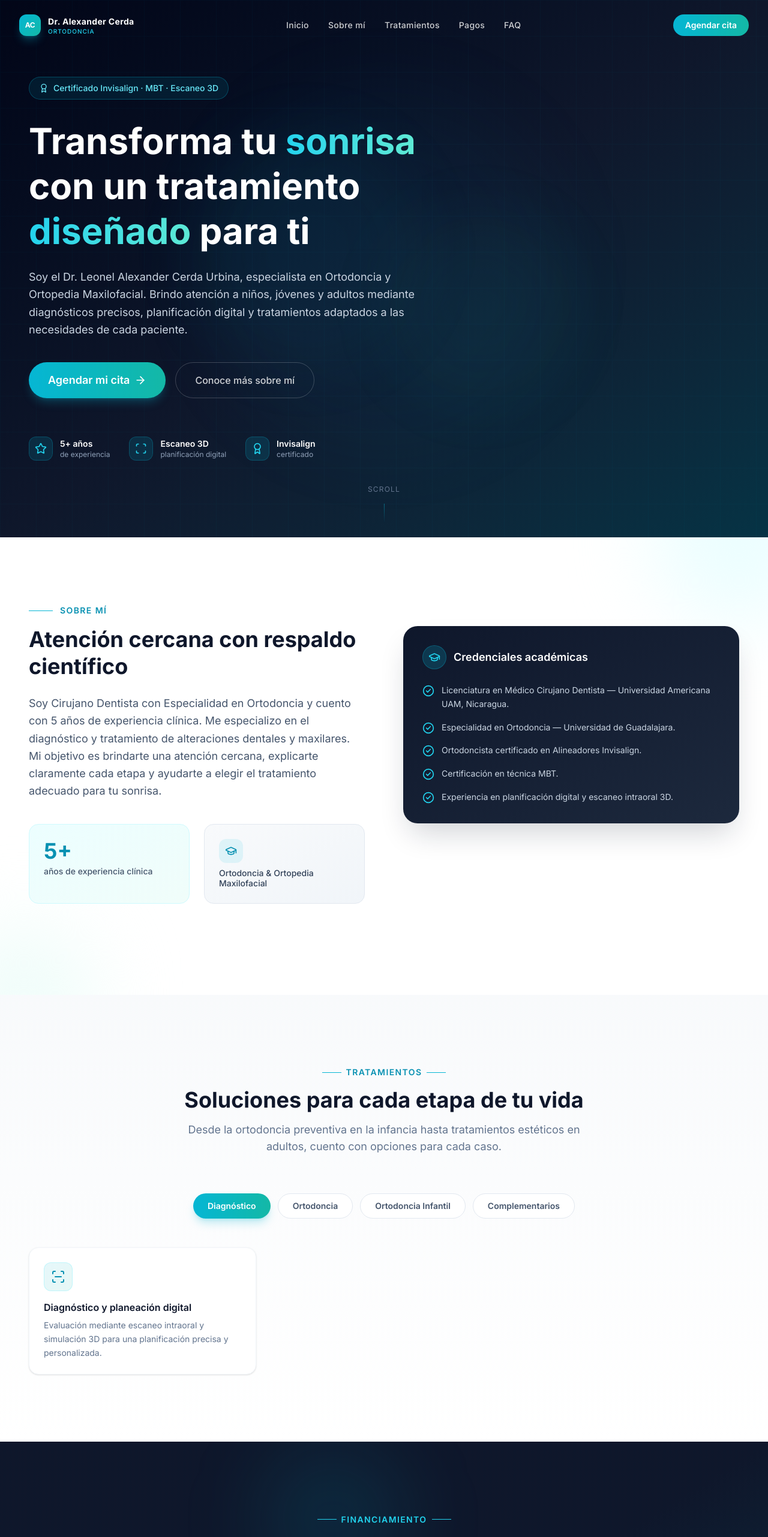
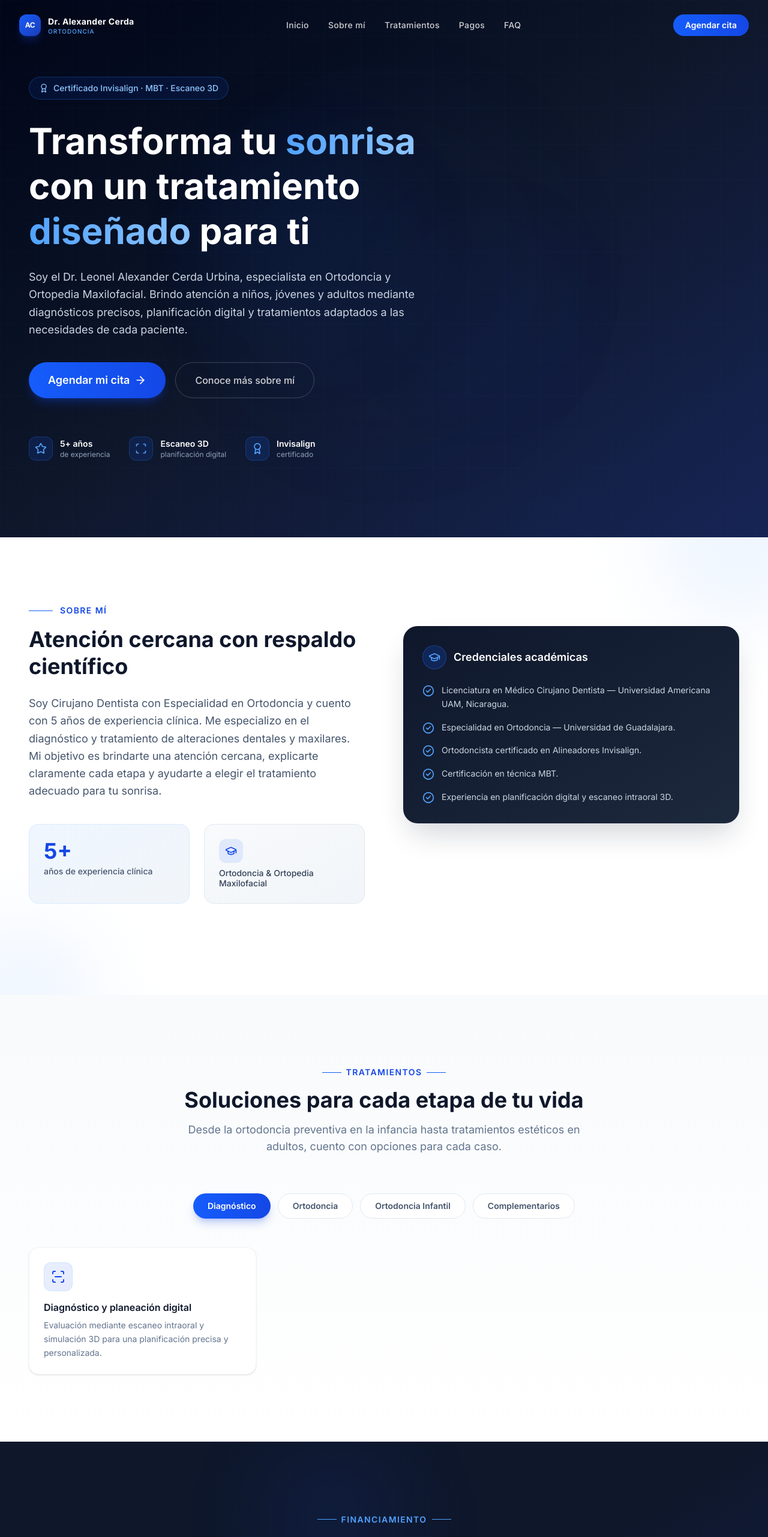
Before and after one commit to Yaelciny/landingPage-drAlexander, a Next.js app: page / in a window 1280 px wide. Shown: the top 2563 px of the page at 60% size. Built offline with nearby package versions, Linux system fonts and the light colour scheme.

Commit message:
Implementacion de cambio de colores

```diff
--- a/src/components/About/About.tsx
+++ b/src/components/About/About.tsx
@@ -24,8 +24,8 @@ export default function About({ data }: AboutProps) {
       className="relative py-28 bg-white overflow-hidden"
     >
       {/* Decorative blobs */}
-      <div className="absolute top-0 right-0 w-72 h-72 bg-cyan-50 rounded-full -translate-y-1/2 translate-x-1/3 blur-3xl pointer-events-none" />
-      <div className="absolute bottom-0 left-0 w-60 h-60 bg-teal-50 rounded-full translate-y-1/2 -translate-x-1/3 blur-3xl pointer-events-none" />
+      <div className="absolute top-0 right-0 w-72 h-72 bg-blue-50 rounded-full -translate-y-1/2 translate-x-1/3 blur-3xl pointer-events-none" />
+      <div className="absolute bottom-0 left-0 w-60 h-60 bg-blue-50 rounded-full translate-y-1/2 -translate-x-1/3 blur-3xl pointer-events-none" />
 
       <div className="relative max-w-7xl mx-auto px-6 sm:px-8 lg:px-12">
         {/* Section label */}
@@ -37,8 +37,8 @@ export default function About({ data }: AboutProps) {
           variants={fadeUp}
           className="flex items-center gap-3 mb-4"
         >
-          <span className="h-px w-10 bg-cyan-500" />
-          <span className="text-cyan-600 font-semibold text-sm uppercase tracking-widest">
+          <span className="h-px w-10 bg-blue-600" />
+          <span className="text-blue-700 font-semibold text-sm uppercase tracking-widest">
             {data.sectionLabel}
           </span>
         </motion.div>
@@ -77,15 +77,15 @@ export default function About({ data }: AboutProps) {
               variants={fadeUp}
               className="grid grid-cols-2 gap-6 mb-10"
             >
-              <div className="bg-linear-to-br from-cyan-50 to-teal-50 rounded-2xl p-6 border border-cyan-100">
-                <p className="text-4xl font-bold text-cyan-600 mb-1">
+              <div className="bg-linear-to-br from-blue-50 to-slate-100 rounded-2xl p-6 border border-blue-100">
+                <p className="text-4xl font-bold text-blue-700 mb-1">
                   {data.yearsExperience}+
                 </p>
                 <p className="text-slate-600 text-sm font-medium">años de experiencia clínica</p>
               </div>
               <div className="bg-linear-to-br from-slate-50 to-slate-100 rounded-2xl p-6 border border-slate-200">
-                <div className="w-10 h-10 rounded-xl bg-cyan-500/10 flex items-center justify-center mb-2">
-                  <GraduationCap className="w-5 h-5 text-cyan-600" />
+                <div className="w-10 h-10 rounded-xl bg-blue-600/10 flex items-center justify-center mb-2">
+                  <GraduationCap className="w-5 h-5 text-blue-700" />
                 </div>
                 <p className="text-slate-700 text-sm font-medium leading-tight">
                   {data.specialtyLabel}
@@ -105,8 +105,8 @@ export default function About({ data }: AboutProps) {
               className="bg-linear-to-br from-slate-900 to-slate-800 rounded-3xl p-8 shadow-2xl shadow-slate-900/20"
             >
               <div className="flex items-center gap-3 mb-6">
-                <div className="w-10 h-10 rounded-full bg-cyan-500/20 border border-cyan-500/30 flex items-center justify-center">
-                  <GraduationCap className="w-5 h-5 text-cyan-400" />
+                <div className="w-10 h-10 rounded-full bg-blue-600/20 border border-blue-500/30 flex items-center justify-center">
+                  <GraduationCap className="w-5 h-5 text-blue-400" />
                 </div>
                 <h3 className="text-white font-semibold text-lg">Credenciales académicas</h3>
               </div>
@@ -122,7 +122,7 @@ export default function About({ data }: AboutProps) {
                     variants={fadeUp}
                     className="flex items-start gap-3"
                   >
-                    <CheckCircle2 className="w-5 h-5 text-cyan-400 mt-0.5 flex-shrink-0" />
+                    <CheckCircle2 className="w-5 h-5 text-blue-400 mt-0.5 flex-shrink-0" />
                     <span className="text-slate-300 text-sm leading-relaxed">
                       {cred.text}
                     </span>
--- a/src/components/Hero/Hero.tsx
+++ b/src/components/Hero/Hero.tsx
@@ -12,13 +12,13 @@ export default function Hero({ data }: HeroProps) {
   return (
     <section
       id="inicio"
-      className="relative min-h-screen flex items-center overflow-hidden bg-linear-to-br from-slate-950 via-slate-900 to-cyan-950"
+      className="relative min-h-screen flex items-center overflow-hidden bg-linear-to-br from-slate-950 via-slate-900 to-blue-950"
     >
       {/* Animated background orbs */}
       <div className="absolute inset-0 pointer-events-none">
-        <div className="absolute top-1/4 left-1/4 w-96 h-96 bg-cyan-500/10 rounded-full blur-3xl animate-pulse" />
-        <div className="absolute bottom-1/4 right-1/4 w-80 h-80 bg-teal-400/8 rounded-full blur-3xl animate-pulse delay-1000" />
-        <div className="absolute top-1/2 left-1/2 -translate-x-1/2 -translate-y-1/2 w-[600px] h-[600px] bg-sky-600/5 rounded-full blur-3xl" />
+        <div className="absolute top-1/4 left-1/4 w-96 h-96 bg-blue-600/8 rounded-full blur-3xl animate-pulse" />
+        <div className="absolute bottom-1/4 right-1/4 w-80 h-80 bg-blue-800/6 rounded-full blur-3xl animate-pulse delay-1000" />
+        <div className="absolute top-1/2 left-1/2 -translate-x-1/2 -translate-y-1/2 w-[600px] h-[600px] bg-blue-900/4 rounded-full blur-3xl" />
       </div>
 
       {/* Grid overlay */}
@@ -26,7 +26,7 @@ export default function Hero({ data }: HeroProps) {
         className="absolute inset-0 opacity-[0.03]"
         style={{
           backgroundImage:
-            'linear-gradient(rgba(6,182,212,1) 1px, transparent 1px), linear-gradient(90deg, rgba(6,182,212,1) 1px, transparent 1px)',
+            'linear-gradient(rgba(59,130,246,1) 1px, transparent 1px), linear-gradient(90deg, rgba(59,130,246,1) 1px, transparent 1px)',
           backgroundSize: '60px 60px',
         }}
       />
@@ -38,7 +38,7 @@ export default function Hero({ data }: HeroProps) {
             initial={{ opacity: 0, y: 20 }}
             animate={{ opacity: 1, y: 0 }}
             transition={{ duration: 0.5 }}
-            className="inline-flex items-center gap-2 px-4 py-2 rounded-full border border-cyan-500/30 bg-cyan-500/10 text-cyan-300 text-sm font-medium mb-8 backdrop-blur-sm"
+            className="inline-flex items-center gap-2 px-4 py-2 rounded-full border border-blue-500/30 bg-blue-600/10 text-blue-300 text-sm font-medium mb-8 backdrop-blur-sm"
           >
             <Award className="w-4 h-4" />
             {data.badge}
@@ -53,7 +53,7 @@ export default function Hero({ data }: HeroProps) {
           >
             {data.headline.split(' ').map((word, i) =>
               word === 'sonrisa' || word === 'diseñado' ? (
-                <span key={i} className="text-transparent bg-clip-text bg-gradient-to-r from-cyan-400 to-teal-300">
+                <span key={i} className="text-transparent bg-clip-text bg-gradient-to-r from-blue-400 to-blue-300">
                   {word}{' '}
                 </span>
               ) : (
@@ -82,7 +82,7 @@ export default function Hero({ data }: HeroProps) {
             <a
               href={data.ctaHref}
               id="hero-cta-primary"
-              className="group inline-flex items-center justify-center gap-2 px-8 py-4 rounded-full bg-gradient-to-r from-cyan-500 to-teal-500 text-white font-semibold text-lg shadow-lg shadow-cyan-500/25 hover:shadow-cyan-500/40 hover:scale-105 transition-all duration-300"
+              className="group inline-flex items-center justify-center gap-2 px-8 py-4 rounded-full bg-gradient-to-r from-blue-600 to-blue-700 text-white font-semibold text-lg shadow-lg shadow-blue-700/30 hover:shadow-blue-700/50 hover:scale-105 transition-all duration-300"
             >
               {data.ctaLabel}
               <ArrowRight className="w-5 h-5 group-hover:translate-x-1 transition-transform duration-300" />
@@ -109,8 +109,8 @@ export default function Hero({ data }: HeroProps) {
               { icon: Award, label: 'Invisalign', sub: 'certificado' },
             ].map(({ icon: Icon, label, sub }) => (
               <div key={label} className="flex items-center gap-3">
-                <div className="w-10 h-10 rounded-xl bg-cyan-500/15 border border-cyan-500/25 flex items-center justify-center">
-                  <Icon className="w-5 h-5 text-cyan-400" />
+                <div className="w-10 h-10 rounded-xl bg-blue-600/15 border border-blue-500/25 flex items-center justify-center">
+                  <Icon className="w-5 h-5 text-blue-400" />
                 </div>
                 <div>
                   <p className="text-white font-semibold text-sm">{label}</p>
@@ -121,21 +121,6 @@ export default function Hero({ data }: HeroProps) {
           </motion.div>
         </div>
       </div>
-
-      {/* Scroll indicator */}
-      <motion.div
-        initial={{ opacity: 0 }}
-        animate={{ opacity: 1 }}
-        transition={{ delay: 1, duration: 0.5 }}
-        className="absolute bottom-8 left-1/2 -translate-x-1/2 flex flex-col items-center gap-2"
-      >
-        <span className="text-slate-500 text-xs tracking-widest uppercase">Scroll</span>
-        <motion.div
-          animate={{ y: [0, 8, 0] }}
-          transition={{ duration: 1.5, repeat: Infinity }}
-          className="w-px h-8 bg-gradient-to-b from-cyan-500/50 to-transparent"
-        />
-      </motion.div>
     </section>
   );
 }
--- a/src/components/Navbar/Navbar.tsx
+++ b/src/components/Navbar/Navbar.tsx
@@ -73,14 +73,14 @@ export default function Navbar() {
             }}
             id="nav-logo"
           >
-            <div className="w-9 h-9 rounded-xl bg-gradient-to-br from-cyan-500 to-teal-500 flex items-center justify-center shadow-lg shadow-cyan-500/30 group-hover:shadow-cyan-500/50 transition-shadow duration-300">
+            <div className="w-9 h-9 rounded-xl bg-gradient-to-br from-blue-600 to-blue-800 flex items-center justify-center shadow-lg shadow-blue-700/30 group-hover:shadow-blue-700/50 transition-shadow duration-300">
               <span className="text-white text-xs font-bold tracking-tight">AC</span>
             </div>
             <div className="flex flex-col leading-tight">
               <span className="text-sm font-bold tracking-wide text-white">
                 Dr. Alexander Cerda
               </span>
-              <span className="text-[10px] text-cyan-400 font-medium tracking-widest uppercase">
+              <span className="text-[10px] text-blue-400 font-medium tracking-widest uppercase">
                 Ortodoncia
               </span>
             </div>
@@ -99,7 +99,7 @@ export default function Navbar() {
                 initial={{ opacity: 0, y: -10 }}
                 animate={{ opacity: 1, y: 0 }}
                 transition={{ delay: index * 0.1 }}
-                className="relative text-sm font-medium tracking-wide text-white/80 hover:text-white transition-colors after:absolute after:bottom-[-4px] after:left-0 after:h-[1.5px] after:w-0 after:bg-cyan-400 after:transition-all after:duration-300 hover:after:w-full"
+                className="relative text-sm font-medium tracking-wide text-white/80 hover:text-white transition-colors after:absolute after:bottom-[-4px] after:left-0 after:h-[1.5px] after:w-0 after:bg-blue-400 after:transition-all after:duration-300 hover:after:w-full"
               >
                 {link.label}
               </motion.a>
@@ -116,7 +116,7 @@ export default function Navbar() {
                 e.preventDefault();
                 handleNav("#contacto");
               }}
-              className="hidden md:inline-flex items-center rounded-full px-5 py-2 text-sm font-semibold text-white bg-gradient-to-r from-cyan-500 to-teal-500 hover:shadow-lg hover:shadow-cyan-500/30 hover:scale-105 transition-all duration-300"
+              className="hidden md:inline-flex items-center rounded-full px-5 py-2 text-sm font-semibold text-white bg-gradient-to-r from-blue-600 to-blue-700 hover:shadow-lg hover:shadow-blue-700/30 hover:scale-105 transition-all duration-300"
             >
               Agendar cita
             </a>
@@ -185,7 +185,7 @@ export default function Navbar() {
                     e.preventDefault();
                     handleNav("#contacto");
                   }}
-                  className="mt-3 mx-4 py-3 rounded-full bg-gradient-to-r from-cyan-500 to-teal-500 text-white text-sm font-semibold text-center hover:shadow-lg hover:shadow-cyan-500/25 transition-all duration-300"
+                  className="mt-3 mx-4 py-3 rounded-full bg-gradient-to-r from-blue-600 to-blue-700 text-white text-sm font-semibold text-center hover:shadow-lg hover:shadow-blue-700/25 transition-all duration-300"
                 >
                   Agendar cita
                 </motion.a>
--- a/src/components/Payments/Payments.tsx
+++ b/src/components/Payments/Payments.tsx
@@ -22,10 +22,10 @@ function PaymentCard({ item, index }: { item: PaymentFacility; index: number })
       whileInView={{ opacity: 1, y: 0 }}
       viewport={{ once: true }}
       transition={{ duration: 0.45, delay: index * 0.1 }}
-      className="group relative overflow-hidden bg-white/60 backdrop-blur-sm rounded-2xl p-6 border border-white/80 shadow-sm hover:shadow-lg hover:shadow-cyan-500/10 hover:bg-white transition-all duration-300"
+      className="group relative overflow-hidden bg-white/60 backdrop-blur-sm rounded-2xl p-6 border border-white/80 shadow-sm hover:shadow-lg hover:shadow-blue-600/10 hover:bg-white transition-all duration-300"
     >
       <div className="flex items-start gap-4">
-        <div className="w-12 h-12 flex-shrink-0 rounded-xl bg-linear-to-br from-cyan-500 to-teal-500 flex items-center justify-center shadow-md shadow-cyan-500/30 group-hover:scale-110 transition-transform duration-300">
+        <div className="w-12 h-12 flex-shrink-0 rounded-xl bg-linear-to-br from-blue-600 to-blue-800 flex items-center justify-center shadow-md shadow-blue-700/30 group-hover:scale-110 transition-transform duration-300">
           <Icon className="w-6 h-6 text-white" />
         </div>
         <div>
@@ -50,12 +50,12 @@ export default function Payments({ data }: PaymentsProps) {
   return (
     <section
       id="pagos"
-      className="py-28 relative overflow-hidden bg-linear-to-br from-slate-900 via-slate-900 to-cyan-950"
+      className="py-28 relative overflow-hidden bg-linear-to-br from-slate-900 via-slate-900 to-blue-950"
     >
       {/* Background effects */}
       <div className="absolute inset-0 pointer-events-none">
-        <div className="absolute top-0 left-1/3 w-64 h-64 bg-cyan-500/10 rounded-full blur-3xl" />
-        <div className="absolute bottom-0 right-1/3 w-80 h-80 bg-teal-500/8 rounded-full blur-3xl" />
+        <div className="absolute top-0 left-1/3 w-64 h-64 bg-blue-600/8 rounded-full blur-3xl" />
+        <div className="absolute bottom-0 right-1/3 w-80 h-80 bg-blue-900/6 rounded-full blur-3xl" />
       </div>
 
       <div className="relative z-10 max-w-7xl mx-auto px-6 sm:px-8 lg:px-12">
@@ -65,11 +65,11 @@ export default function Payments({ data }: PaymentsProps) {
             initial={{ opacity: 0, y: 20 }}
             whileInView={{ opacity: 1, y: 0 }}
             viewport={{ once: true }}
-            className="inline-flex items-center gap-2 text-cyan-400 font-semibold text-sm uppercase tracking-widest mb-4"
+            className="inline-flex items-center gap-2 text-blue-400 font-semibold text-sm uppercase tracking-widest mb-4"
           >
-            <span className="h-px w-8 bg-cyan-400" />
+            <span className="h-px w-8 bg-blue-400" />
             {data.sectionLabel}
-            <span className="h-px w-8 bg-cyan-400" />
+            <span className="h-px w-8 bg-blue-400" />
           </motion.div>
           <motion.h2
             initial={{ opacity: 0, y: 20 }}
--- a/src/components/Treatments/Treatments.tsx
+++ b/src/components/Treatments/Treatments.tsx
@@ -30,15 +30,15 @@ function TreatmentCard({ item, index }: { item: Treatment; index: number }) {
       viewport={{ once: true }}
       transition={{ duration: 0.45, delay: index * 0.07 }}
       whileHover={{ y: -6, transition: { duration: 0.2 } }}
-      className="group relative bg-white rounded-2xl p-6 border border-slate-100 shadow-sm hover:shadow-xl hover:shadow-cyan-500/10 hover:border-cyan-100 transition-all duration-300"
+      className="group relative bg-white rounded-2xl p-6 border border-slate-100 shadow-sm hover:shadow-xl hover:shadow-blue-600/8 hover:border-blue-100 transition-all duration-300"
     >
       {/* Gradient on hover */}
-      <div className="absolute inset-0 rounded-2xl bg-linear-to-br from-cyan-50/0 to-teal-50/0 group-hover:from-cyan-50/80 group-hover:to-teal-50/50 transition-all duration-300 pointer-events-none" />
+      <div className="absolute inset-0 rounded-2xl bg-linear-to-br from-blue-50/0 to-slate-50/0 group-hover:from-blue-50/80 group-hover:to-slate-100/50 transition-all duration-300 pointer-events-none" />
 
       <div className="relative z-10">
         {/* Icon */}
-        <div className="w-12 h-12 rounded-xl bg-linear-to-br from-cyan-500/10 to-teal-500/10 border border-cyan-200/60 flex items-center justify-center mb-4 group-hover:scale-110 transition-transform duration-300">
-          <Icon className="w-6 h-6 text-cyan-600" />
+        <div className="w-12 h-12 rounded-xl bg-linear-to-br from-blue-600/10 to-blue-700/10 border border-blue-200/60 flex items-center justify-center mb-4 group-hover:scale-110 transition-transform duration-300">
+          <Icon className="w-6 h-6 text-blue-700" />
         </div>
 
         {/* Content */}
@@ -74,11 +74,11 @@ export default function Treatments({ data }: TreatmentsProps) {
             initial={{ opacity: 0, y: 20 }}
             whileInView={{ opacity: 1, y: 0 }}
             viewport={{ once: true }}
-            className="inline-flex items-center gap-2 text-cyan-600 font-semibold text-sm uppercase tracking-widest mb-4"
+            className="inline-flex items-center gap-2 text-blue-700 font-semibold text-sm uppercase tracking-widest mb-4"
           >
-            <span className="h-px w-8 bg-cyan-500" />
+            <span className="h-px w-8 bg-blue-600" />
             {data.sectionLabel}
-            <span className="h-px w-8 bg-cyan-500" />
+            <span className="h-px w-8 bg-blue-600" />
           </motion.div>
           <motion.h2
             initial={{ opacity: 0, y: 20 }}
@@ -114,14 +114,14 @@ export default function Treatments({ data }: TreatmentsProps) {
               id={`tab-${cat.id}`}
               onClick={() => setActiveTab(cat.id)}
               className={`relative px-6 py-2.5 rounded-full text-sm font-semibold transition-all duration-300 ${activeTab === cat.id
-                  ? 'text-white shadow-lg shadow-cyan-500/25'
-                  : 'text-slate-600 bg-white border border-slate-200 hover:border-cyan-300 hover:text-cyan-600'
+                  ? 'text-white shadow-lg shadow-blue-700/25'
+                  : 'text-slate-600 bg-white border border-slate-200 hover:border-blue-300 hover:text-blue-700'
                 }`}
             >
               {activeTab === cat.id && (
                 <motion.span
                   layoutId="active-tab"
-                  className="absolute inset-0 rounded-full bg-gradient-to-r from-cyan-500 to-teal-500"
+                  className="absolute inset-0 rounded-full bg-gradient-to-r from-blue-600 to-blue-700"
                 />
               )}
               <span className="relative z-10">{cat.label}</span>
```
Also changed, not shown: app/globals.css (+12 -12 lines), src/components/Contact/Contact.tsx (+15 -15 lines), src/components/Faq/Faq.tsx (+6 -6 lines), src/components/Footer/Footer.tsx (+8 -8 lines).
